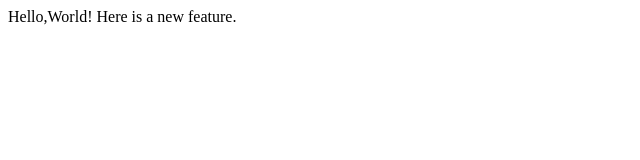
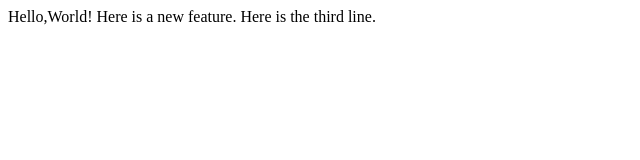
Before and after one commit to bansi-dangar/lecture1, a plain HTML site: page index.html in a window 1280 px wide. Shown: the whole page, without its empty margins (0-640 px from the left). Drawn offline with Linux system fonts and the light colour scheme.

Commit message:
added third line

```diff
--- a/index.html
+++ b/index.html
@@ -6,5 +6,6 @@
 	<body>
 		Hello,World!
 		Here is a new feature.
+		Here is the third line.
 	</body>
 </html>
```
